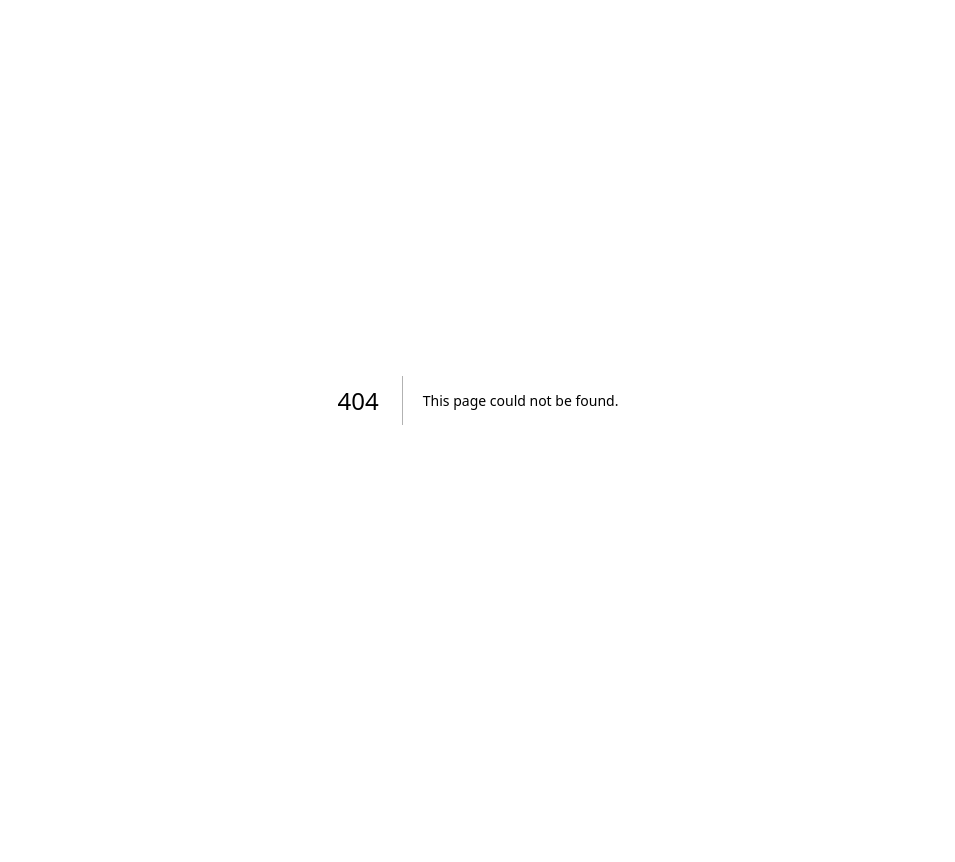
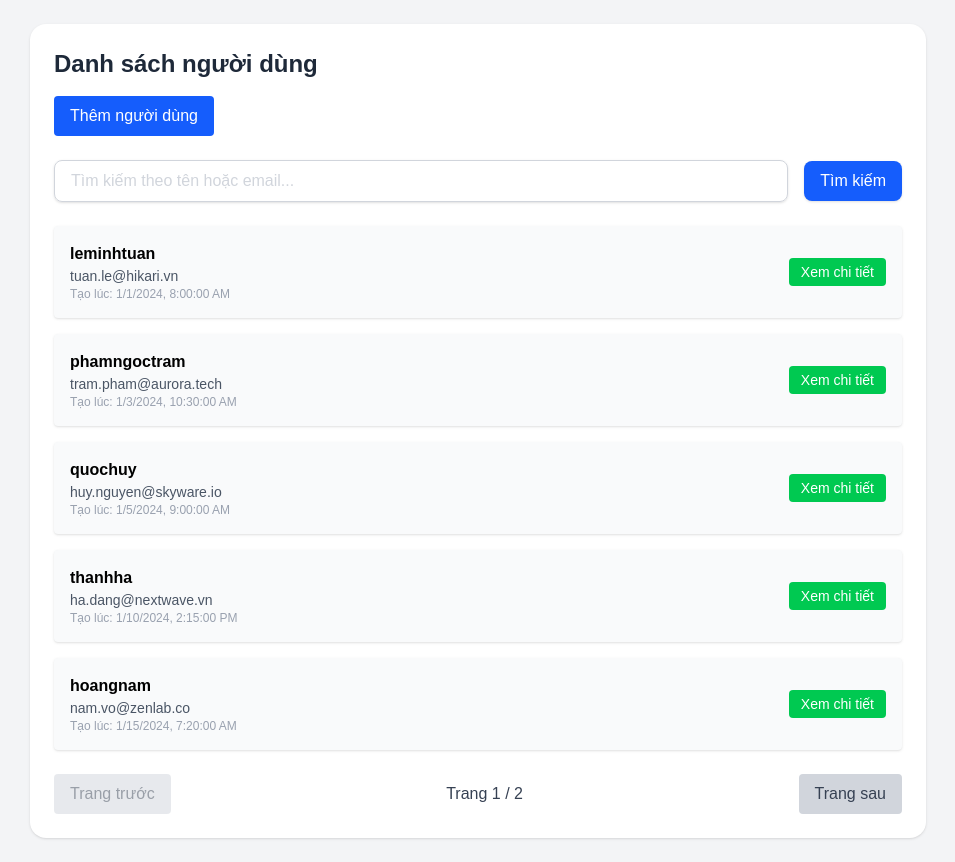
Before and after one commit to nlpn1408/intern-hopper-teamwork-project-FE, a Next.js app: page /users in a window 1280 px wide. Before the commit this address had no page. Shown: the whole page, without its empty margins (162-1117 px from the left). Before the commit the page ends 800 px from the top, so only its background shows below. Built offline with nearby package versions, Linux system fonts and the light colour scheme.

Commit message:
FE02: Xây dựng giao diện trang danh sách người dùng

```diff
--- /dev/null
+++ b/src/app/users/page.tsx
@@ -0,0 +1,279 @@
+'use client';
+
+import Link from 'next/link';
+import Form from 'next/form';
+import { useSearchParams, useRouter } from 'next/navigation';
+
+import React, { Usable, useEffect, useState } from 'react';
+
+type User = {
+  id: number;
+  username: string;
+  email: string;
+  password: string;
+  role: number;
+  createdAt: string;
+  updatedAt: string;
+  deleted: boolean;
+};
+
+const data: User[] = [
+  {
+    id: 1,
+    username: 'leminhtuan',
+    email: 'tuan.le@hikari.vn',
+    password: 'hashedpass123',
+    role: 1,
+    createdAt: '2024-01-01T08:00:00Z',
+    updatedAt: '2024-02-01T08:00:00Z',
+    deleted: false,
+  },
+  {
+    id: 2,
+    username: 'phamngoctram',
+    email: 'tram.pham@aurora.tech',
+    password: 'securepwd456',
+    role: 2,
+    createdAt: '2024-01-03T10:30:00Z',
+    updatedAt: '2024-02-05T11:00:00Z',
+    deleted: false,
+  },
+  {
+    id: 3,
+    username: 'quochuy',
+    email: 'huy.nguyen@skyware.io',
+    password: 'skyware321',
+    role: 2,
+    createdAt: '2024-01-05T09:00:00Z',
+    updatedAt: '2024-02-10T09:30:00Z',
+    deleted: false,
+  },
+  {
+    id: 4,
+    username: 'thanhha',
+    email: 'ha.dang@nextwave.vn',
+    password: 'nextpass789',
+    role: 3,
+    createdAt: '2024-01-10T14:15:00Z',
+    updatedAt: '2024-02-15T14:45:00Z',
+    deleted: false,
+  },
+  {
+    id: 5,
+    username: 'hoangnam',
+    email: 'nam.vo@zenlab.co',
+    password: 'zenlab@123',
+    role: 1,
+    createdAt: '2024-01-15T07:20:00Z',
+    updatedAt: '2024-02-20T08:00:00Z',
+    deleted: false,
+  },
+  {
+    id: 6,
+    username: 'maitrinh',
+    email: 'mai.trinh@moneta.dev',
+    password: 'monetapwd456',
+    role: 2,
+    createdAt: '2024-01-20T16:00:00Z',
+    updatedAt: '2024-02-22T17:00:00Z',
+    deleted: false,
+  },
+  {
+    id: 7,
+    username: 'quangdung',
+    email: 'dung.bui@hyperhub.vn',
+    password: 'hyperhubsecure',
+    role: 3,
+    createdAt: '2024-01-25T13:30:00Z',
+    updatedAt: '2024-03-01T14:00:00Z',
+    deleted: false,
+  },
+  {
+    id: 8,
+    username: 'khanhchi',
+    email: 'chi.lam@cosmic.vn',
+    password: 'cosmicstars',
+    role: 1,
+    createdAt: '2024-02-01T10:10:00Z',
+    updatedAt: '2024-03-05T11:30:00Z',
+    deleted: false,
+  },
+];
+
+
+async function fetchUsers(searchTerm = ""): Promise<User[]> {
+  await new Promise((res) => setTimeout(res, 1000));
+  if (searchTerm.trim().length > 0) {
+    return data.filter(user => {
+      return user.username.toLowerCase().includes(searchTerm.toLowerCase()) || user.email.toLowerCase().includes(searchTerm.toLowerCase());
+    });
+  } else {
+    return data;
+  }
+}
+
+type SearchParams = {
+  query: string;
+};
+
+export default function UserListPage({ searchParams }: { searchParams: SearchParams }) {
+  const [users, setUsers] = useState<User[]>([]);
+  const [error, setError] = useState<string>('');
+  const [isLoading, setIsLoading] = useState<boolean>(true);
+
+  const { query = "" } = React.use<SearchParams>(searchParams as unknown as Usable<SearchParams>);
+
+  const [filterUsers, setFilterUsers] = useState<User[]>([]);
+
+
+  const usersPerPage = 5;
+  const searchParamsHook = useSearchParams();
+  const router = useRouter();
+  const pageParam = searchParamsHook.get('page');
+  const currentPage = pageParam ? parseInt(pageParam) : 1;
+
+  const [paginatedUsers, setPaginatedUsers] = useState<User[]>([]);
+
+  useEffect(() => {
+    const start = (currentPage - 1) * usersPerPage;
+    const end = start + usersPerPage;
+    setPaginatedUsers(filterUsers.slice(start, end));
+  }, [filterUsers, currentPage]);
+
+  const goToPage = (page: number) => {
+    const params = new URLSearchParams(searchParamsHook.toString());
+    params.set('page', page.toString());
+    router.push(`?${params.toString()}`);
+  };
+
+  const totalPages = Math.ceil(filterUsers.length / usersPerPage);
+
+
+  useEffect(() => {
+    const getUsers = async () => {
+      try {
+        setIsLoading(true);
+
+        const users = await fetchUsers("");
+        setUsers(users);
+
+        const filteredUsers = users.filter(user => {
+          return user.username.toLowerCase().includes(query.toLowerCase()) || user.email.toLowerCase().includes(query.toLowerCase());
+        });
+        setFilterUsers(filteredUsers);
+      } catch (err: any) {
+        console.error('Error fetching users:', err);
+        setError(err.message || 'Đã xảy ra lỗi không xác định.');
+      } finally {
+        setIsLoading(false);
+      }
+    };
+
+    getUsers();
+  }, []);
+
+  useEffect(() => {
+    const getUsers = async () => {
+      if (query.trim().length === 0) {
+        setFilterUsers(users);
+        return;
+      }
+      const filteredUsers = users.filter(user => {
+        return user.username.toLowerCase().includes(query.toLowerCase()) || user.email.toLowerCase().includes(query.toLowerCase());
+      });
+      setFilterUsers(filteredUsers);
+    };
+
+    getUsers();
+  }, [query]);
+
+  return (
+    <div className="min-h-screen bg-gray-100 p-4 sm:p-6">
+      <div className="max-w-4xl mx-auto bg-white p-6 sm:rounded-2xl shadow w-full">
+        <h1 className="text-2xl font-bold mb-4 text-gray-800">Danh sách người dùng</h1>
+
+        {error && (
+          <div className="mb-4 p-3 bg-red-100 text-red-700 border border-red-300 rounded">
+            {error}
+          </div>
+        )}
+
+        <div className="mb-6">
+          <Link
+            href="/users/add"
+            className="inline-block bg-blue-600 text-white px-4 py-2 rounded hover:bg-blue-700 transition"
+          >
+            Thêm người dùng
+          </Link>
+        </div>
+
+        <Form action="/users" className="mb-6 flex flex-col sm:flex-row gap-4 sm:items-center">
+          <input
+            name="query"
+            placeholder="Tìm kiếm theo tên hoặc email..."
+            className="flex-1 placeholder:text-gray-300 px-4 py-2 border border-gray-300 rounded-lg shadow-sm focus:outline-none focus:ring-2 focus:ring-blue-500"
+          />
+          <button
+            type="submit"
+            className="px-4 py-2 bg-blue-600 text-white rounded-lg hover:bg-blue-700 transition shadow-sm"
+          >
+            Tìm kiếm
+          </button>
+        </Form>
+
+        {isLoading ? (
+          <div className="flex justify-center items-center py-10">
+            <div className="w-8 h-8 border-4 border-blue-500 border-t-transparent rounded-full animate-spin" />
+          </div>
+        ) : (
+          <ul className="space-y-4">
+            {paginatedUsers.map(user => (
+              <li
+                key={user.id}
+                className="flex flex-col sm:flex-row sm:items-center sm:justify-between bg-gray-50 p-4 rounded shadow-sm space-y-2 sm:space-y-0"
+              >
+                <div>
+                  <p className="font-semibold text-black">{user.username}</p>
+                  <p className="text-sm text-gray-600">{user.email}</p>
+                  <p className="text-xs text-gray-400">Tạo lúc: {new Date(user.createdAt).toLocaleString()}</p>
+                </div>
+                <div className="space-x-2">
+                  <Link
+                    href={`/users/${user.id}`}
+                    className="inline-block px-3 py-1 text-sm bg-green-500 text-white rounded hover:bg-green-600 transition"
+                  >
+                    Xem chi tiết
+                  </Link>
+                </div>
+              </li>
+            ))}
+
+          </ul>
+        )}
+
+        {!isLoading && (
+          <div className="mt-6 flex justify-between items-center">
+            <button
+              onClick={() => goToPage(Math.max(1, currentPage - 1))}
+              disabled={currentPage === 1}
+              className="px-4 py-2 bg-gray-300 text-gray-700 rounded hover:bg-gray-400 disabled:opacity-50 disabled:cursor-not-allowed hover:cursor-pointer"
+            >
+              Trang trước
+            </button>
+            <span className="text-gray-700">
+              Trang {currentPage} / {totalPages}
+            </span>
+            <button
+              onClick={() => goToPage(Math.min(totalPages, currentPage + 1))}
+              disabled={currentPage === totalPages}
+              className="px-4 py-2 bg-gray-300 text-gray-700 rounded hover:bg-gray-400 disabled:opacity-50 hover:cursor-pointer disabled:cursor-not-allowed"
+            >
+              Trang sau
+            </button>
+          </div>
+        )}
+
+      </div>
+    </div>
+  );
+}
```
